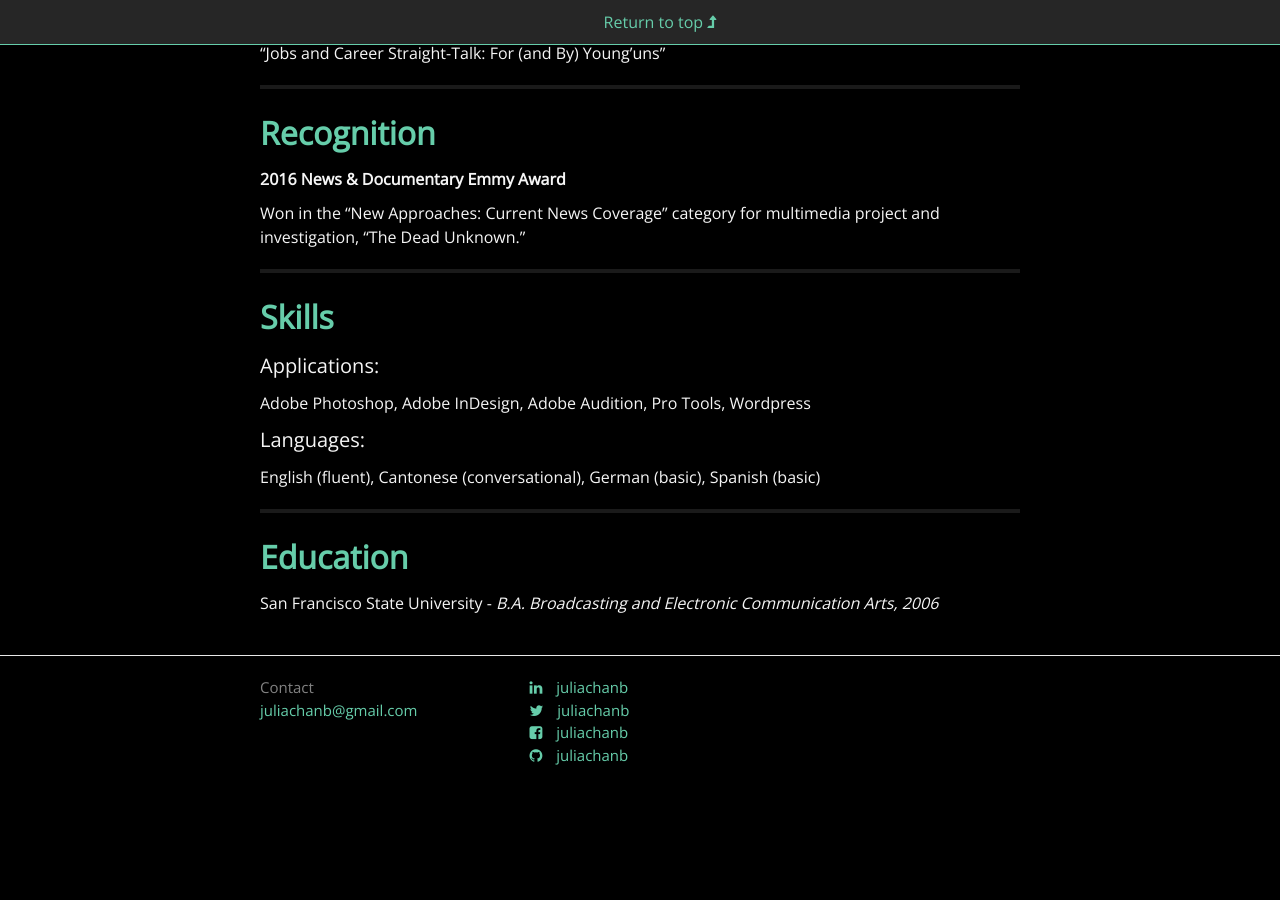
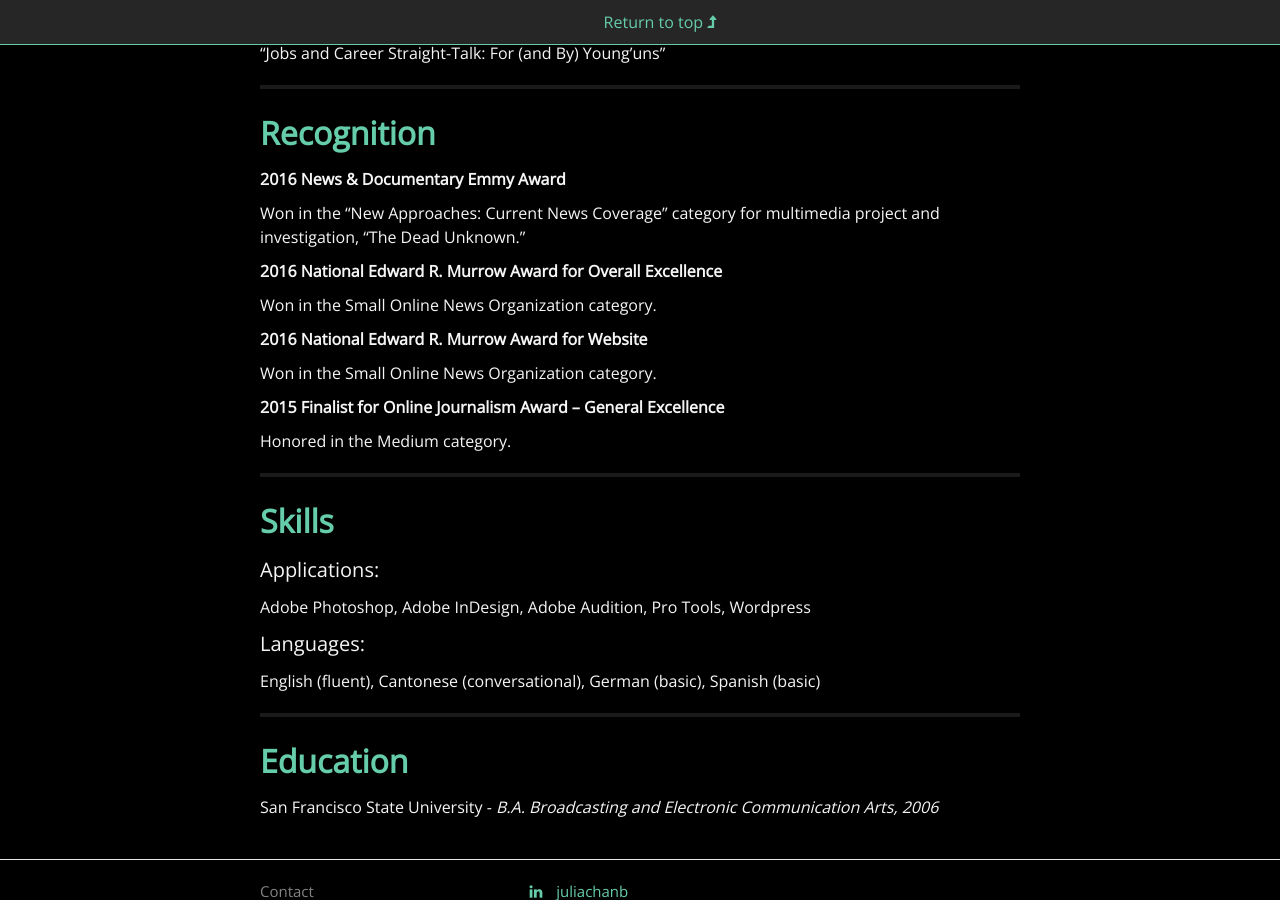
Before and after one commit to juliachanb/juliachanb.github.io, a Jekyll site: the page built from pages/resume.md, in a window 1280 px wide and 900 px high, scrolled down 3480 px. Built offline with Jekyll 4.4.1, drawn with Linux system fonts in a browser that asks for light colours; nearby versions of some CDN libraries; some web fonts are replaced; before the commit the page ends 4305 px from its top, so only the background shows below that.

Commit message:
added awards

```diff
--- a/pages/resume.md
+++ b/pages/resume.md
@@ -145,6 +145,18 @@ ___
 
 Won in the "New Approaches: Current News Coverage" category for multimedia project and investigation, "The Dead Unknown."
 
+**2016 National Edward R. Murrow Award for Overall Excellence**
+
+Won in the Small Online News Organization category.
+
+**2016 National Edward R. Murrow Award for Website**
+
+Won in the Small Online News Organization category.
+
+**2015 Finalist for Online Journalism Award – General Excellence**
+
+Honored in the Medium category.
+
 ___
 
 
```
